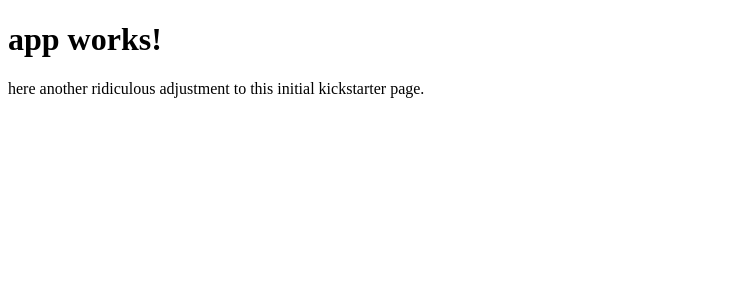
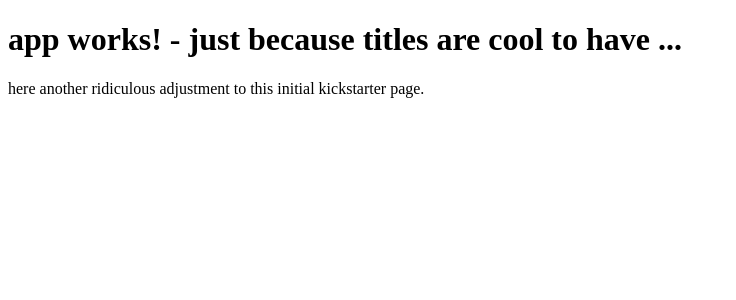
Before and after one commit to raburas/kickstarter, an Angular app: page / in a window 1280 px wide. Shown: the top 300 px of the page, without its empty margins (0-736 px from the left). Built offline with nearby package versions, Linux system fonts and the light colour scheme.

Commit message:
again, a ridiculous title adjustment

```diff
--- a/src/app/app.component.html
+++ b/src/app/app.component.html
@@ -1,5 +1,5 @@
 <h1>
-  {{title}}
+  {{title}} - just because titles are cool to have ...
 </h1>
 <p> here another ridiculous adjustment to this initial kickstarter page.</p>
 <router-outlet></router-outlet>
```
